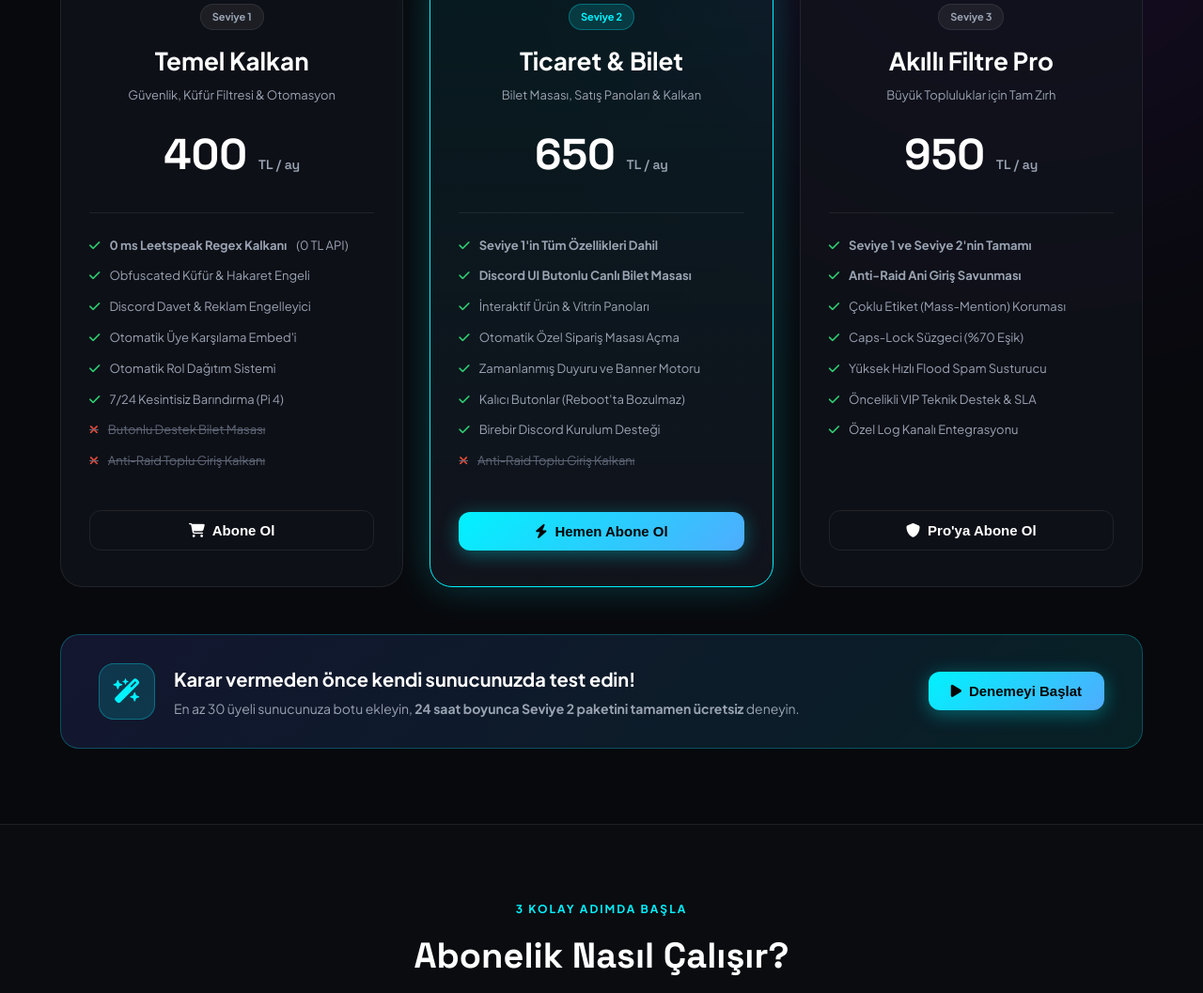
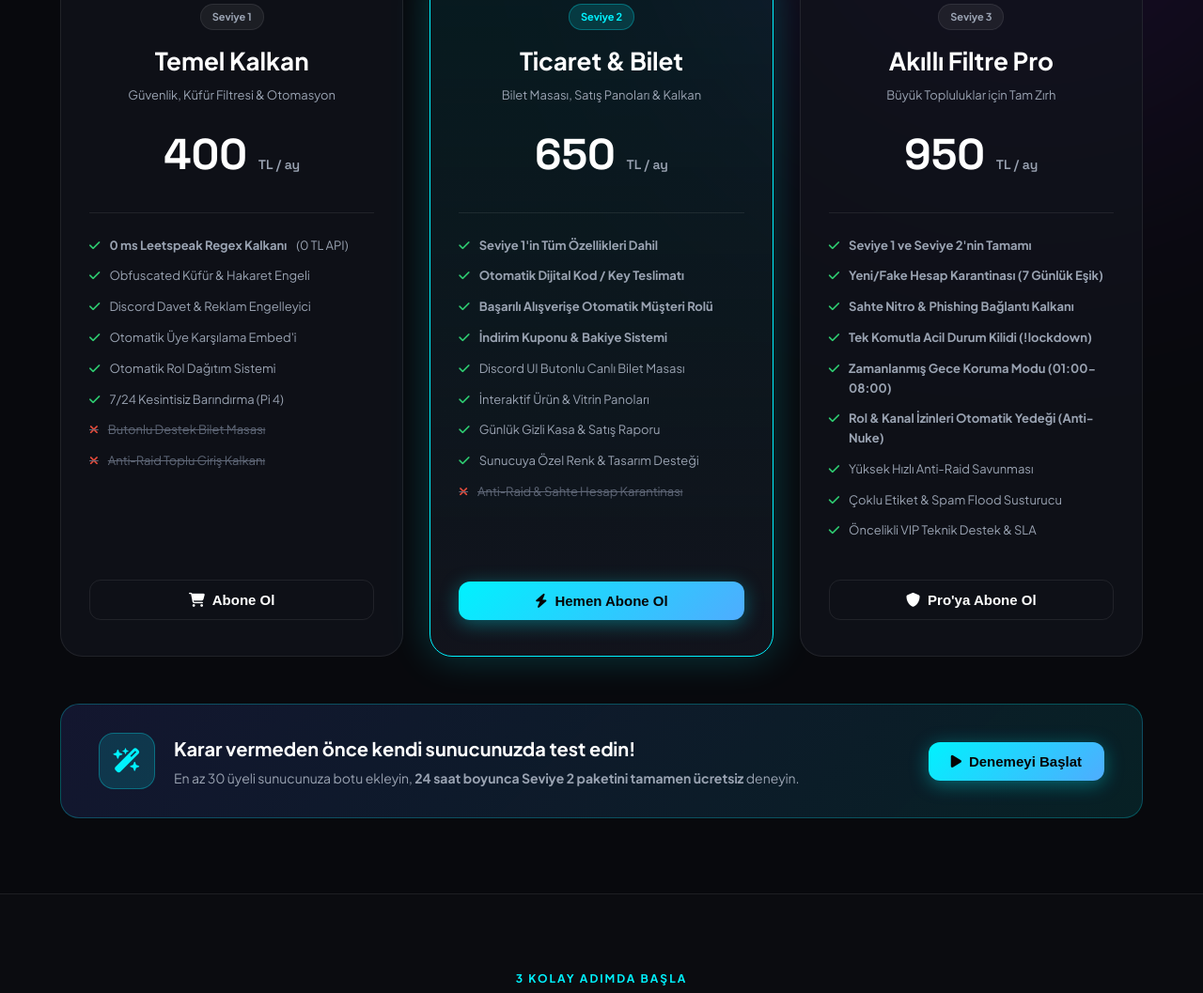
Before and after one commit to KatanaSeverTR/NETTmods, a plain HTML site: page index.html in a window 1280 px wide. Shown: the part 1053-2110 px from the top of the page at 94% size. Drawn offline with Linux system fonts and the light colour scheme.

Commit message:
feat: Add high-converting Seviye 2 and Seviye 3 feature highlights

```diff
--- a/index.html
+++ b/index.html
@@ -144,13 +144,14 @@
                     </div>
                     <ul class="plan-items">
                         <li><i class="fa-solid fa-check"></i> <strong>Seviye 1'in Tüm Özellikleri Dahil</strong></li>
-                        <li><i class="fa-solid fa-check"></i> <strong>Discord UI Butonlu Canlı Bilet Masası</strong></li>
+                        <li><i class="fa-solid fa-check"></i> <strong>Otomatik Dijital Kod / Key Teslimatı</strong></li>
+                        <li><i class="fa-solid fa-check"></i> <strong>Başarılı Alışverişe Otomatik Müşteri Rolü</strong></li>
+                        <li><i class="fa-solid fa-check"></i> <strong>İndirim Kuponu & Bakiye Sistemi</strong></li>
+                        <li><i class="fa-solid fa-check"></i> Discord UI Butonlu Canlı Bilet Masası</li>
                         <li><i class="fa-solid fa-check"></i> İnteraktif Ürün & Vitrin Panoları</li>
-                        <li><i class="fa-solid fa-check"></i> Otomatik Özel Sipariş Masası Açma</li>
-                        <li><i class="fa-solid fa-check"></i> Zamanlanmış Duyuru ve Banner Motoru</li>
-                        <li><i class="fa-solid fa-check"></i> Kalıcı Butonlar (Reboot'ta Bozulmaz)</li>
-                        <li><i class="fa-solid fa-check"></i> Birebir Discord Kurulum Desteği</li>
-                        <li class="disabled"><i class="fa-solid fa-xmark"></i> Anti-Raid Toplu Giriş Kalkanı</li>
+                        <li><i class="fa-solid fa-check"></i> Günlük Gizli Kasa & Satış Raporu</li>
+                        <li><i class="fa-solid fa-check"></i> Sunucuya Özel Renk & Tasarım Desteği</li>
+                        <li class="disabled"><i class="fa-solid fa-xmark"></i> Anti-Raid & Sahte Hesap Karantinası</li>
                     </ul>
                     <button class="btn btn-primary btn-block" onclick="startSubscription(2, 'Ticaret & Bilet')">
                         <i class="fa-solid fa-bolt"></i> Hemen Abone Ol
@@ -171,12 +172,14 @@
                     </div>
                     <ul class="plan-items">
                         <li><i class="fa-solid fa-check"></i> <strong>Seviye 1 ve Seviye 2'nin Tamamı</strong></li>
-                        <li><i class="fa-solid fa-check"></i> <strong>Anti-Raid Ani Giriş Savunması</strong></li>
-                        <li><i class="fa-solid fa-check"></i> Çoklu Etiket (Mass-Mention) Koruması</li>
-                        <li><i class="fa-solid fa-check"></i> Caps-Lock Süzgeci (%70 Eşik)</li>
-                        <li><i class="fa-solid fa-check"></i> Yüksek Hızlı Flood Spam Susturucu</li>
+                        <li><i class="fa-solid fa-check"></i> <strong>Yeni/Fake Hesap Karantinası (7 Günlük Eşik)</strong></li>
+                        <li><i class="fa-solid fa-check"></i> <strong>Sahte Nitro & Phishing Bağlantı Kalkanı</strong></li>
+                        <li><i class="fa-solid fa-check"></i> <strong>Tek Komutla Acil Durum Kilidi (!lockdown)</strong></li>
+                        <li><i class="fa-solid fa-check"></i> <strong>Zamanlanmış Gece Koruma Modu (01:00-08:00)</strong></li>
+                        <li><i class="fa-solid fa-check"></i> <strong>Rol & Kanal İzinleri Otomatik Yedeği (Anti-Nuke)</strong></li>
+                        <li><i class="fa-solid fa-check"></i> Yüksek Hızlı Anti-Raid Savunması</li>
+                        <li><i class="fa-solid fa-check"></i> Çoklu Etiket & Spam Flood Susturucu</li>
                         <li><i class="fa-solid fa-check"></i> Öncelikli VIP Teknik Destek & SLA</li>
-                        <li><i class="fa-solid fa-check"></i> Özel Log Kanalı Entegrasyonu</li>
                     </ul>
                     <button class="btn btn-outline btn-block" onclick="startSubscription(3, 'Akıllı Filtre Pro')">
                         <i class="fa-solid fa-shield"></i> Pro'ya Abone Ol
```
